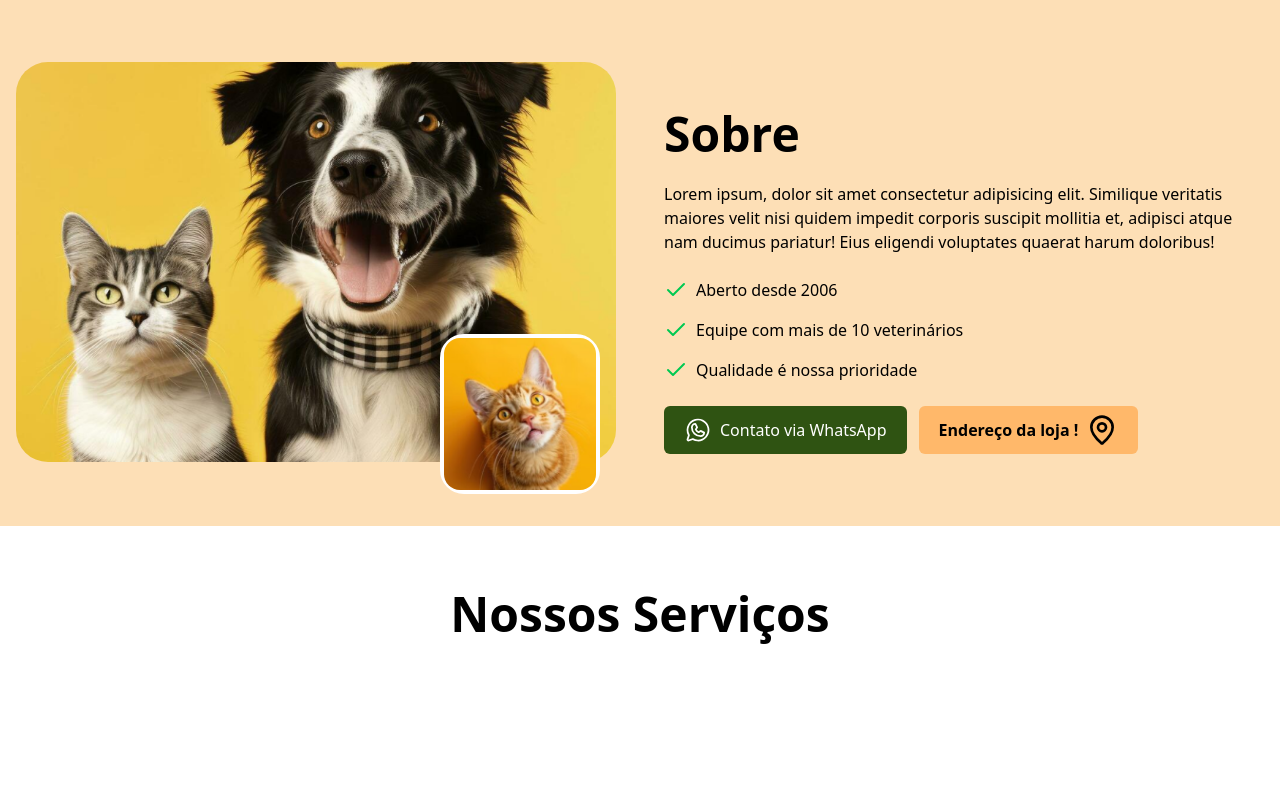
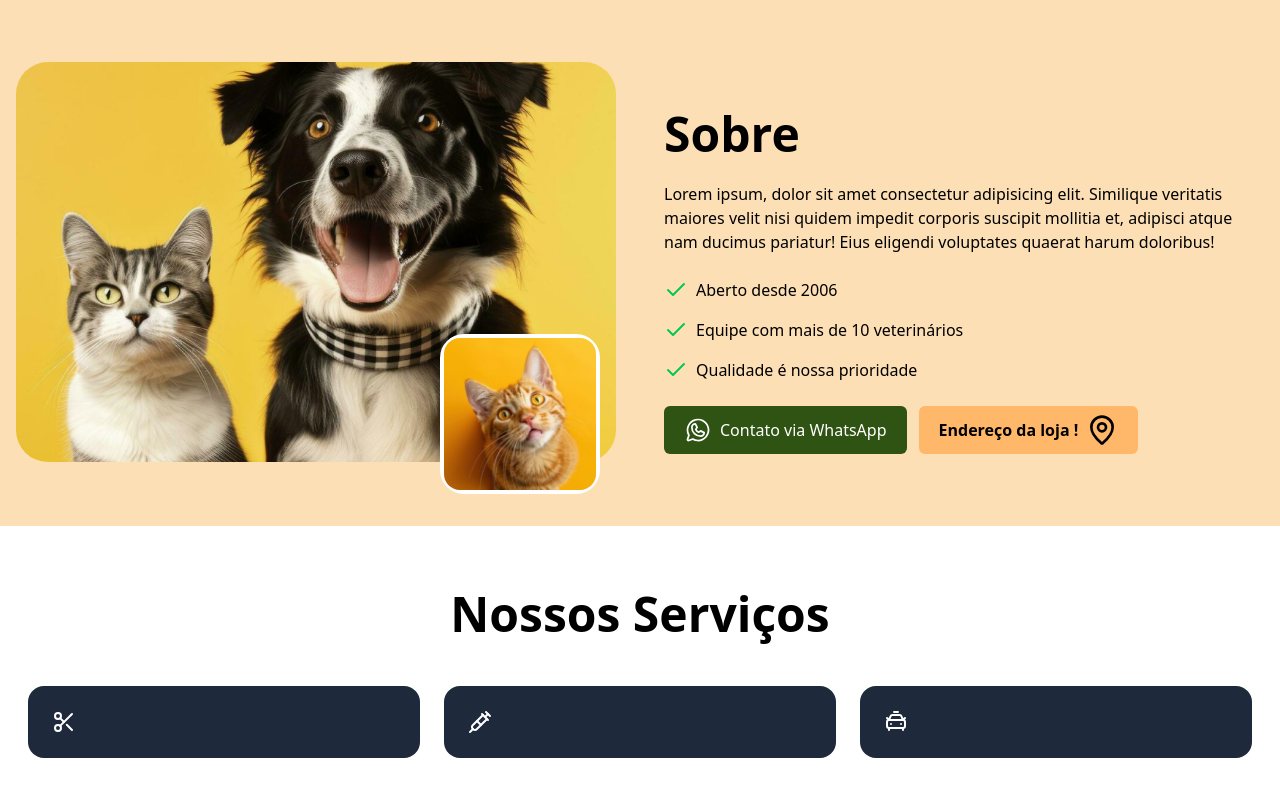
Before and after one commit to AndrePacolla/-LANDING-PET-Next-JS-, a Next.js app: page / in a window 1280 px wide. Shown: the part 549-1345 px from the top of the page. Before the commit the page ends 1299 px from the top, so only its background shows below. Built offline with nearby package versions, Linux system fonts and the light colour scheme.

Commit message:
config caeousel map

```diff
--- a/src/app/_components/services.tsx
+++ b/src/app/_components/services.tsx
@@ -49,7 +49,7 @@ export const Services = () => {
     align: "start",
     slidesToScroll: 1,
     breakpoints: {
-      "(min-width: 768px)":{slidestoScroll: 3}
+      "(min-width: 768px)":{slidesToScroll: 3}
     }
 
 
@@ -61,8 +61,24 @@ export const Services = () => {
             <div className="container mx-auto px-4">
                 <h2 className="text-4xl text-center font-bold md:text-5xl mb-12 ">Nossos Serviços</h2>
             <div className="relative">
-              <div className="overflow-hidden">
+              <div className="overflow-hidden" ref={emblaRef}>
+                <div className="flex">
+                  {services.map((item, index) => (
+                    <div key={index} className="flex-[0_0_100%] min-w-0 md:flex-[0_0_calc(100%/3)] px-3">
+                      <article className="bg-[#1e293b] text-white rounded-2xl p-6 space-y-4 h-full flex flex-col">
+                         <div className="flex-1flex items-start justify-between">
+                            <span className="text-3xl">{item.icon}</span>
 
+                         </div>
+
+                      </article>
+
+                    </div>
+
+                  ))}
+
+
+                </div>
               </div>
 
             </div>
```
